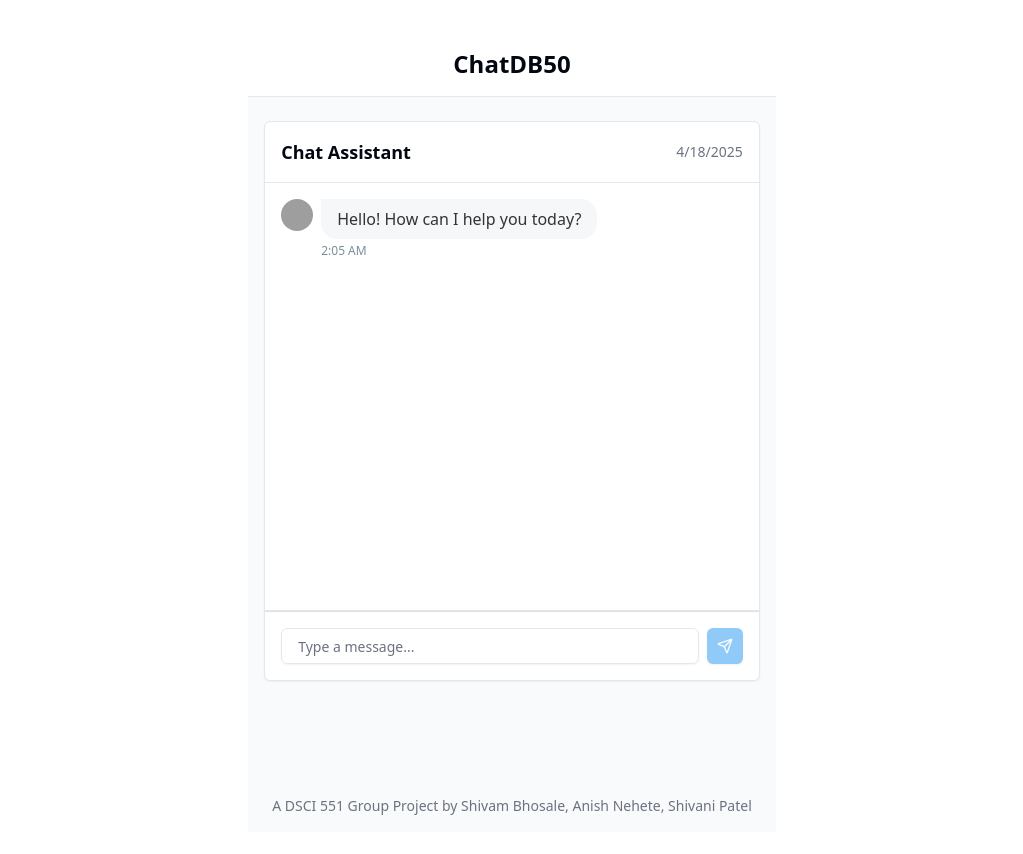
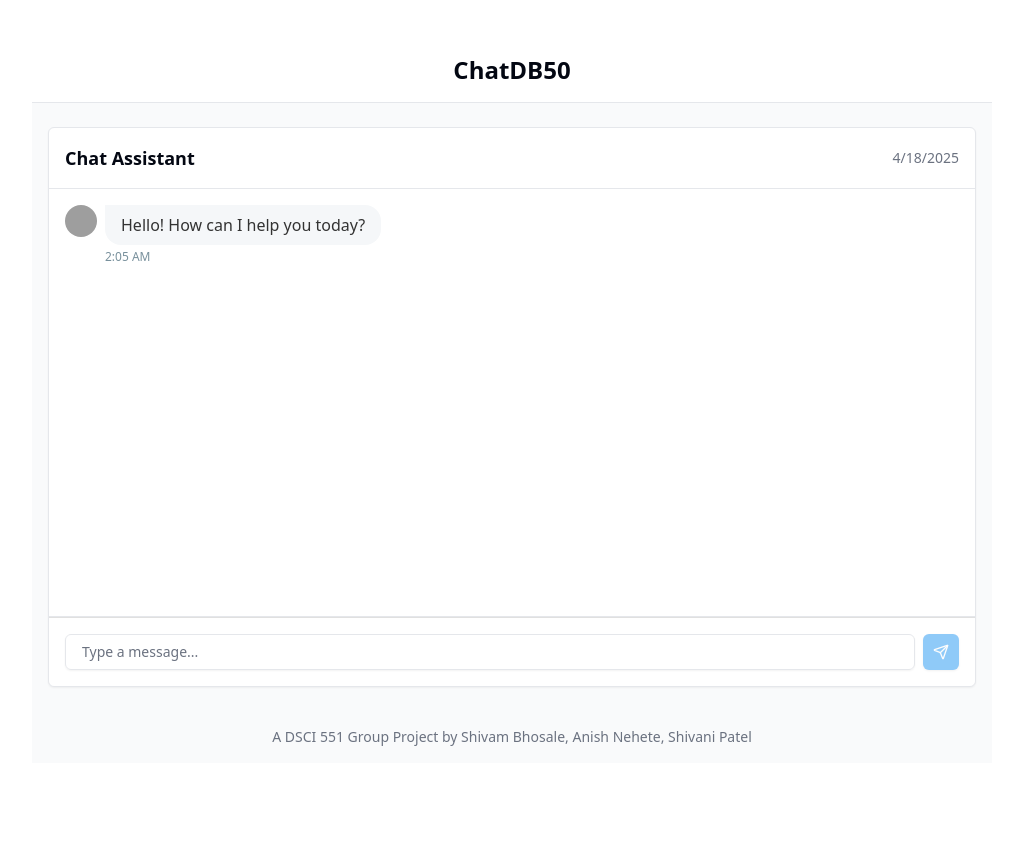
Before and after one commit to bhosaleshivam/ChatDB50, a React (Vite) app in the folder frontend/: page / in a window 1280 px wide. Shown: the top 854 px of the page, without its empty margins (128-1151 px from the left). After the commit the page ends 800 px from the top, so only its background shows below. Built offline with nearby package versions, Linux system fonts and the light colour scheme; grey boxes are pictures that could not be loaded.

Commit message:
Rearranged UI

```diff
--- a/frontend/src/components/chat/ChatInterface.tsx
+++ b/frontend/src/components/chat/ChatInterface.tsx
@@ -1,7 +1,7 @@
 import { useState, useRef, useEffect } from "react";
 import { MessageBubble, MessageType } from "./MessageBubble";
 import { ChatInput } from "./ChatInput";
-import { Separator } from "@/components/ui/separator";
+import { Separator } from "../ui/separator";
 
 const initialMessages: MessageType[] = [
   {
--- a/frontend/src/pages/Index.tsx
+++ b/frontend/src/pages/Index.tsx
@@ -3,12 +3,12 @@ import { ChatInterface } from "../components/chat/ChatInterface";
 
 const Index = () => {
   return (
-    <div className="min-h-screen bg-gray-50 flex flex-col">
+    <div className="bg-gray-50 flex flex-col" style={{width: "120vh"}}>
       <header className="py-4 px-6 bg-white border-b">
         <h1 className="text-2xl font-bold text-center">ChatDB50</h1>
       </header>
 
-      <main className="flex-1 container max-w-4xl py-6 px-4">
+      <main className="flex-1 container max-w-6xl py-6 px-4">
         <div className="h-[70vh]">
           <ChatInterface />
         </div>
```
